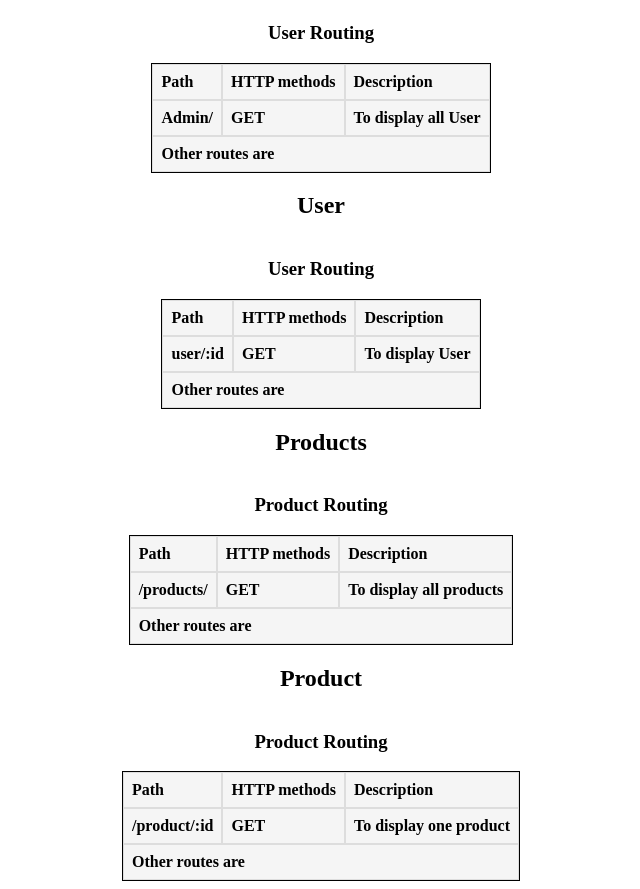
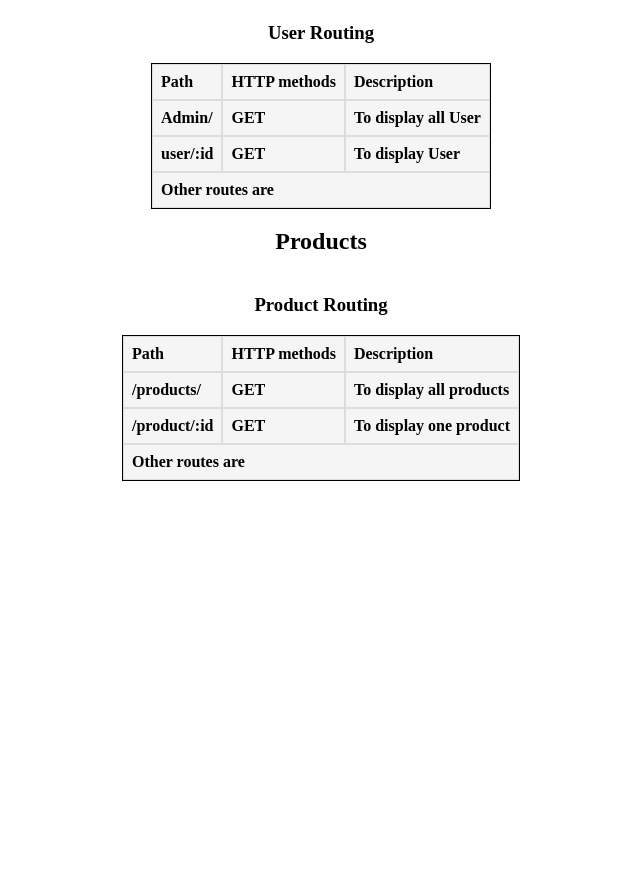
Before and after one commit to Maza455/lifeChoicesApp, a website: page static/index.html in a window 1280 px wide. Shown: the part 300-1189 px from the top of the page, without its empty margins (319-959 px from the left). After the commit the page ends 800 px from the top, so only its background shows below. Drawn offline with Linux system fonts and the light colour scheme.

Commit message:
Adding a tables new updates

```diff
--- a/static/index.html
+++ b/static/index.html
@@ -52,26 +52,7 @@
                 <td>GET</td>
                 <td>To display all User</td>
             </tr>
-            <tr>
-                <td colspan="3">Other routes are </td>
-            </tr>
         </tbody>
-    </table>
-    </section>
-
-    <section>
-        <h1>User</h1>
-    <table>
-        <caption>
-            <h3>
-                User Routing
-            </h3>
-        </caption>
-        <thead>
-            <th>Path</th>
-            <th>HTTP methods</th>
-            <th>Description</th>
-        </thead>
         <tbody>
             <tr>
                 <td>user/:id</td>
@@ -104,26 +85,7 @@
                 <td>GET</td>
                 <td>To display all products</td>
             </tr>
-            <tr>
-                <td colspan="3">Other routes are </td>
-            </tr>
         </tbody>
-    </table>
-    </section>
-
-    <section>
-        <h1>Product</h1>
-    <table>
-        <caption>
-            <h3>
-                Product Routing
-            </h3>
-        </caption>
-        <thead>
-            <th>Path</th>
-            <th>HTTP methods</th>
-            <th>Description</th>
-        </thead>
         <tbody>
             <tr>
                 <td>/product/:id</td>
```
